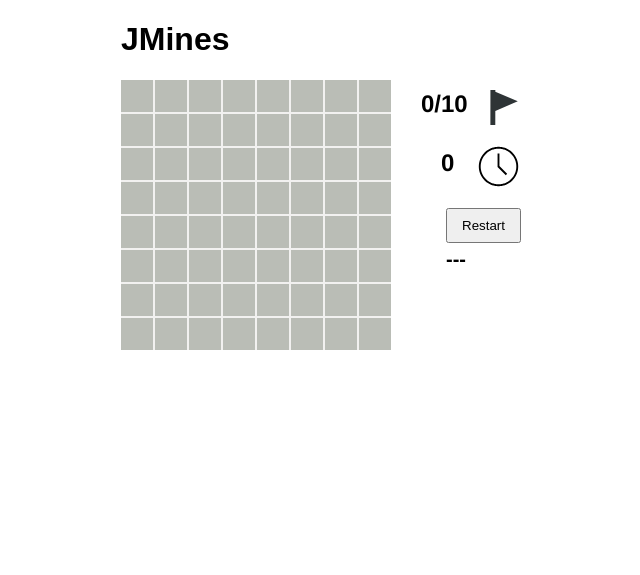
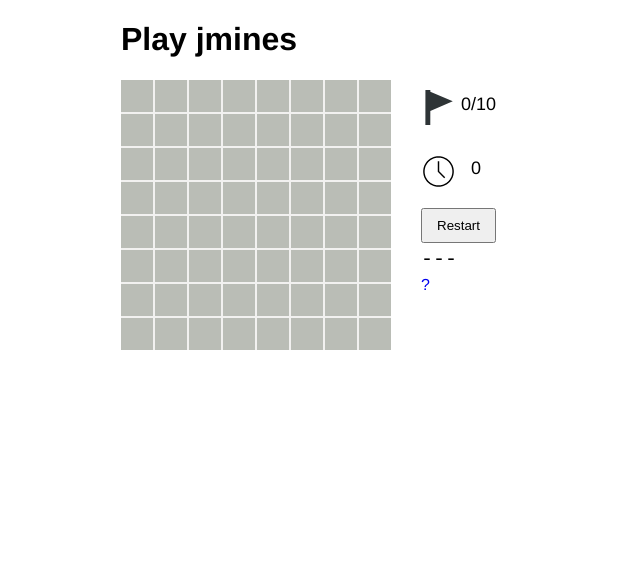
Before and after one commit to 80x24/jmines, a plain HTML site: page index.html in a window 1280 px wide. Shown: the whole page, without its empty margins (135-775 px from the left). Drawn offline with Linux system fonts and the light colour scheme.

Commit message:
Feature Complete.
Fully prepared for release.
Fixed bug in blank square reveal.

```diff
--- a/index.html
+++ b/index.html
@@ -3,33 +3,34 @@
 	<head>
 		<meta charset="utf-8">
 		<meta name="viewport" content="width=device-width, initial-scale=1">
-		<title>Play JMines</title>
+		<title>Play jmines</title>
 		<link rel="stylesheet" type="text/css" href="./src/css/style.css">
 	</head>
 	<body>
-		<noscript>You must have JavaScript enabled to play this game</noscript>
-		<h1>JMines</h1>
+		<noscript>You must have JavaScript enabled to play this game.</noscript>
+		<h1>Play jmines</h1>
+		<!-- This file is part of jmines -->
 		<div id="mobile">Please come back on a desktop or laptop to play this game.</div>
 		<div id="game-container">
 			<div class="canvas-container">
 				<canvas id="canvas" width="270" height="270"></canvas>
 			</div>
 			<div class="flag-container">
-				<div id="flag-count">0/10</div>
 				<div class="flag-image">
 					<img src="./src/img/flag.svg" class="flag">
 				</div>
-				</div>
+				<div id="flag-count">0/10</div>
 			</div>
 			<div class="timer-container">
-				<div id="timer">0</div>
 				<div id="timer-clock">
 					<img src="./src/img/clock.svg" class="clock">
 				</div>
+				<div id="timer">0</div>
 			</div>
 			<div class="restart-container">
 				<button id="restart-button">Restart</button>
 				<div id="result-text">---</div>
+				<div id="help"><a href="instructions.html" target="_blank">?</a>
 			</div>
 		</div>
 		<script src="./src/js/game.js"></script>
--- a/src/css/style.css
+++ b/src/css/style.css
@@ -1,5 +1,6 @@
+/* This file is part of jmines */
 body {
-	font-family: sans-serif;
+	font-family: Helvetica, Arial, sans-serif;
 	max-width: 768px;
 	margin-left: auto;
 	margin-right: auto;
@@ -10,23 +11,27 @@ body {
 canvas {
 	background-color: #f2f1f0;
 }
+.canvas-container {
+	width: 300px;
+	height: 300px;
+}
+a {
+	text-decoration: none;
+}
+a:visited {
+	color: blue;
+}
+#help {
+	padding-top: 5px;
+}
 #mobile {
 	display: none;
 }
 #timer {
 	font-family: Helvetica, Arial, sans-serif;
-	font-size: 24px;
-	font-weight: bold;
-	float: left;
-	padding-top: 5px;
-	padding-left: 20px;
-}
-#flag-count {
-	font-family: Helvetica, Arial, sans-serif;
-	font-size: 24px;
-	font-weight: bold;
-	float: left;
-	padding-top: 10px;
+	font-size: 18px;
+	margin-top: -35px;
+	margin-left: 50px;
 }
 .timer-container {
 	width: 100px;
@@ -34,7 +39,27 @@ canvas {
 	position: relative;
 	top: -300px;
 	right: -300px;
-	/*border: 1px solid black;*/
+}
+.clock {
+	width: 35px;
+	height: 35px;
+	padding-top: 10px;
+}
+.restart-container {
+	width: 100px;
+	height: 64px;
+	position: relative;
+	top: -300px;
+	right: -300px;
+}
+#restart-button {
+	width: 75px;
+	height: 35px;
+}
+#result-text {
+	padding-top: 5px;
+	font-family: monospace;
+	font-size: 20px;
 }
 .flag-container {
 	width: 100px;
@@ -42,41 +67,22 @@ canvas {
 	position: relative;
 	top: -300px;
 	right: -300px;
-	/*border: 1px solid black;*/
-}
-.restart-container {
-	width: 100px;
-	height: 64px;
-	position: relative;
-	top: -300px;
-	right: -325px;
-}
-#restart-button {
-	width: 75px;
-	height: 35px;
-}
-#result-text {
-	padding-top: 5px;
-	font-family: Helvetica, Arial, sans-serif;
-	font-size: 20px;
-	font-weight: bold;
-}
-.clock {
-	width: 45px;
-	height: 45px;
-	float: right;
 }
 .flag {
 	width: 35px;
 	height: 35px;
-	float: right;
 }
 .flag-image {
 	padding-top: 10px;
+	width: 50px;
 }
-.canvas-container {
-	width: 300px;
-	height: 300px;
+#flag-count {
+	font-family: Helvetica, Arial, sans-serif;
+	font-size: 18px;
+	width: 50px;
+	height: 25px;
+	margin-top: -35px;
+	margin-left: 40px;
 }
 
 @media only screen and (max-width: 640px) {
--- a/src/js/game.js
+++ b/src/js/game.js
@@ -1,10 +1,22 @@
 /*
 Note: This is my first real foray into JavaScript, so that code below will
 probably reflect that. Enjoy.
-*/
 
-/*
-@@TODO: code review. Bug hunt.
+
+Copyright 2017 Kyle Schreiber
+
+This program is free software: you can redistribute it and/or modify
+it under the terms of the GNU General Public License as published by
+the Free Software Foundation, either version 3 of the License, or
+(at your option) any later version.
+
+This program is distributed in the hope that it will be useful,
+but WITHOUT ANY WARRANTY; without even the implied warranty of
+MERCHANTABILITY or FITNESS FOR A PARTICULAR PURPOSE.  See the
+GNU General Public License for more details.
+
+You should have received a copy of the GNU General Public License
+along with this program.  If not, see <http://www.gnu.org/licenses/>.
 
 */
 
@@ -18,7 +30,6 @@ var FLAGS = 0;
 var MOUSEPOS = null;
 var canvasElement = document.getElementById("canvas");
 var canvas = canvasElement.getContext("2d");
-// @@OPTIMIZE: Make this not a global.
 var images = null;
 var LOADED_IMAGES = false;
 
@@ -43,6 +54,7 @@ function main() {
 		document.getElementById("timer").innerHTML = 0;
 		document.getElementById("flag-count").innerHTML = "0/10";
 		document.getElementById("result-text").innerHTML = "---";
+		document.getElementById("result-text").removeAttribute("style");
 		// Give the user the ability to click again.
 		canvasElement.addEventListener("click", regClick, false);
 		init();
@@ -51,7 +63,6 @@ function main() {
 }
 
 function init() {
-	// TODO: clean this up. It's gross.
 	// BOARD STATE
 	// 0 hidden, no bomb.
 	// 1 hidden, bomb.
@@ -97,8 +108,6 @@ function init() {
 			FLAG_BOARD[row][col] = 0;
 		}
 	}
-
-	//printBoard();
 
 	for (var row = 0; row < 8; row++) {
 		for (var col = 0; col < 8; col++) {
@@ -171,7 +180,6 @@ function init() {
 			}
 		}
 	}
-	printBoard();
 
 	// LOAD ALL OF THE IMAGES
 	// 0: flag.svg
@@ -269,8 +277,6 @@ function rightClick() {
 		var row = collision_values[1];
 		var col = collision_values[2];
 		// check that we are only putting flags on hidden tiles.
-		// @@REFACTOR: This may be better in checkCollision or separate flag
-		// collision file.
 		if (FLAG_BOARD[row][col] == 0 && (BOARD[row][col] >= 13 || BOARD[row][col] <= 1)) {
 			FLAG_BOARD[row][col] = 1;
 			FLAGS++;
@@ -292,7 +298,6 @@ function rightClick() {
 	render();
 	renderFlag();
 	updateFlagCount();
-	printFlagBoard();
 }
 
 function updateFlagCount() {
@@ -330,7 +335,6 @@ function regClick() {
 		// we click on a blank hidden space.
 		else if (BOARD[row][col] == 0) {
 			revealTile(row, col);
-			// @@REFACTOR: Try to remove this.
 			// This is needed because the number of revealed tiles is not
 			// updated properly until the next check if more than one tile is
 			// revealed. This is that extra check to combat this.
@@ -347,12 +351,11 @@ function regClick() {
 		}
 	}
 	else {
-		console.log("No collision. Should be rare. (can't click on a flag.");
+		console.log("No collision. Should be rare.");
 	}
 
 	render();
 	renderFlag();
-	printBoard();
 }
 
 function checkCollision() {
@@ -416,7 +419,7 @@ function win() {
 	resultText.innerHTML = "You Win!";
 	clearInterval(COUNTER);
 	// remove ability to click on board.
-	// They can still right click. Is this bad?
+	// They can still right click.
 	document.getElementById("canvas").removeEventListener("click", regClick);
 }
 
@@ -434,13 +437,12 @@ function lose() {
 	resultText.innerHTML = "You Lost";
 	clearInterval(COUNTER);
 	// remove ability to click on board.
-	// They can still right click. Is this bad?
+	// They can still right click.
 	document.getElementById("canvas").removeEventListener("click", regClick);
 }
 
 function revealTile(row, col) {
 	// recursive function to reveal blank tiles. Make sure it's a hidden tile that's not a bomb.
-	// should probably check that there isn't a flag as well.
 	if (row >= 0 && row < 8 && col >= 0 && col < 8 && (BOARD[row][col] == 0 || BOARD[row][col] >= 13) && FLAG_BOARD[row][col] != 1) {
 		// set the tile to revealed.
 		if (BOARD[row][col] != 0) {
@@ -448,10 +450,14 @@ function revealTile(row, col) {
 		}
 		if (BOARD[row][col] == 0) {
 			BOARD[row][col] = 2;
-			revealTile(row+1, col);
-			revealTile(row-1, col);
 			revealTile(row, col+1);
 			revealTile(row, col-1);
+			revealTile(row+1, col);
+			revealTile(row+1, col+1);
+			revealTile(row+1, col-1);
+			revealTile(row-1, col);
+			revealTile(row-1, col+1);
+			revealTile(row-1, col-1);
 		}
 	}
 }
@@ -460,7 +466,6 @@ function render() {
 	// Render the board.
 	// gutter: 2px
 	var unclicked = "#babdb6";
-	//var clicked = "#deddedc";
 	var clicked = "#dcdee0";
 	var gutterx = 0;
 	var guttery = 0;
@@ -612,7 +617,6 @@ function shuffle(array) {
 		array[counter] = array[index];
 		array[index] = temp;
 	}
-
 	return array;
 }
 
```
Also changed, not shown: instructions.html (added, +47 -0 lines).
